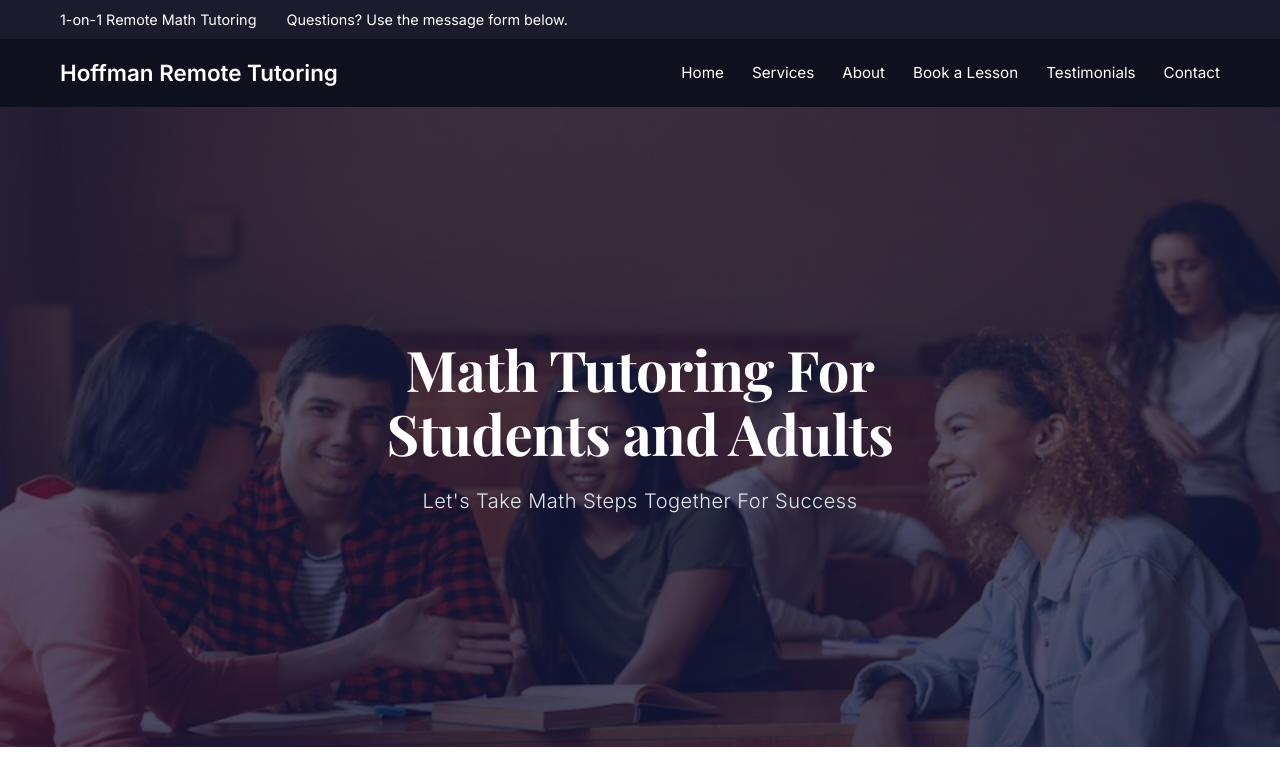
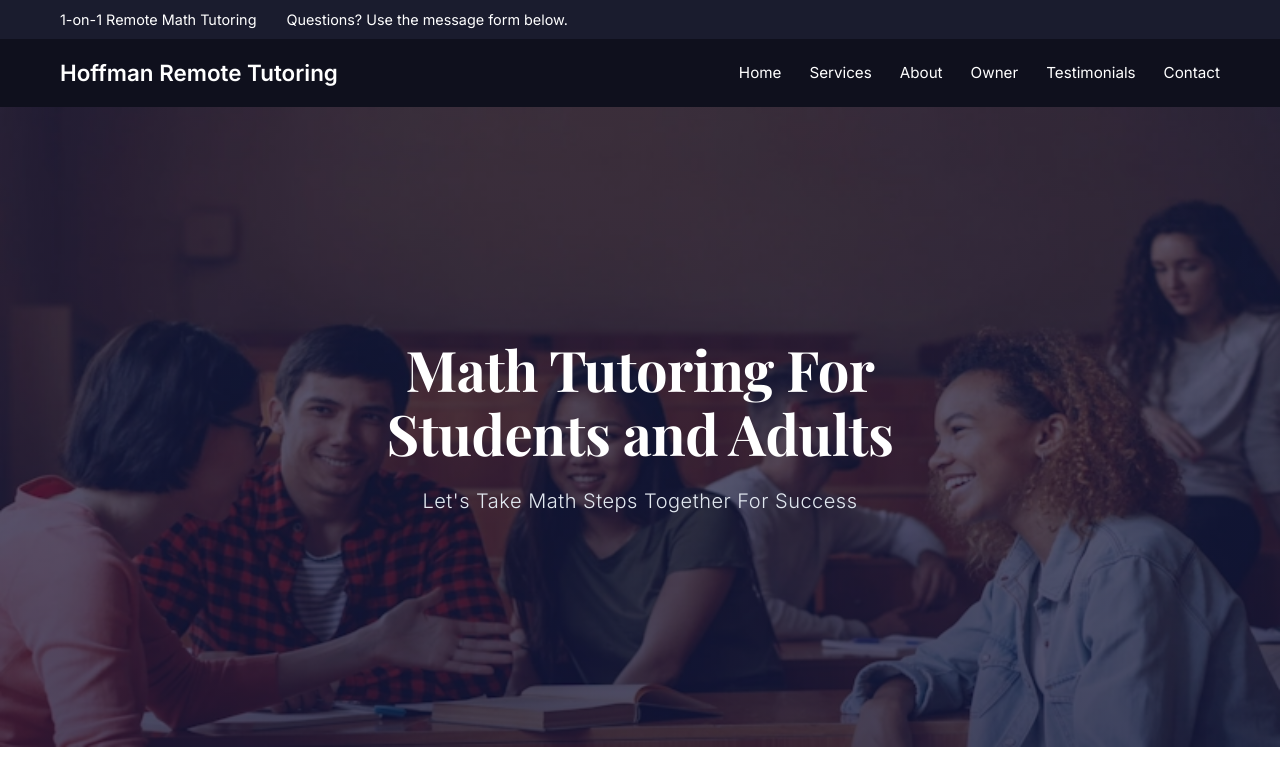
Before and after one commit to whoffman1959/Hoffman-Remote-Math-Tutoring, a plain HTML site: page index.html in a window 1280 px wide. Shown: the top 784 px of the page. Drawn offline with nearby package versions, Linux system fonts and the light colour scheme.

Commit message:
Put in about owner link.

```diff
--- a/index.html
+++ b/index.html
@@ -37,7 +37,7 @@
             <li><a href="#home">Home</a></li>
             <li><a href="#services">Services</a></li>
             <li><a href="#about">About</a></li>
-            <li><a href="#wyzant-schedule">Book a Lesson</a></li>
+            <li><a href="#about-owner">Owner</a></li>
             <li><a href="#testimonials">Testimonials</a></li>
             <li><a href="#contact-info">Contact</a></li>
           </ul>
```
